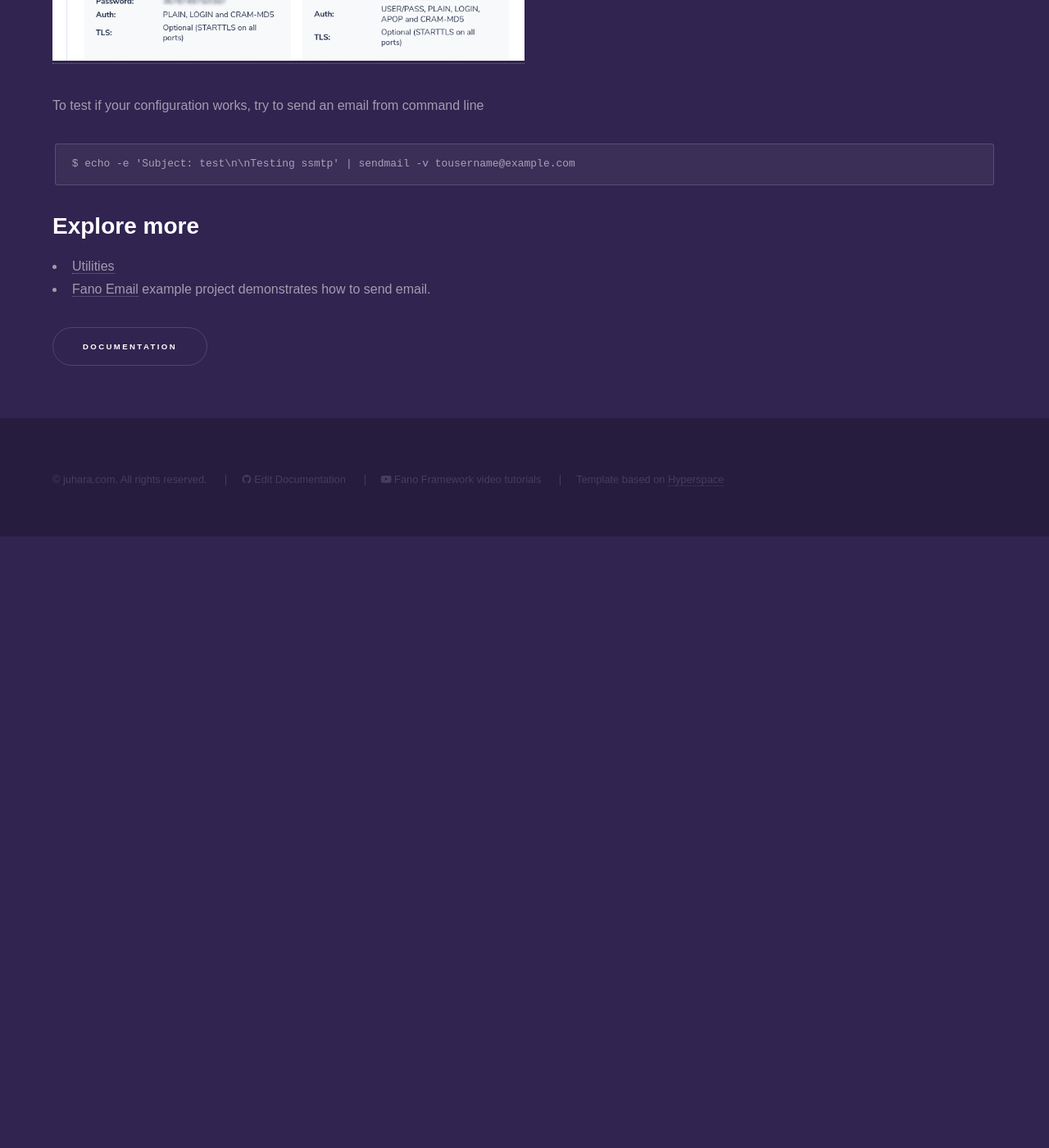
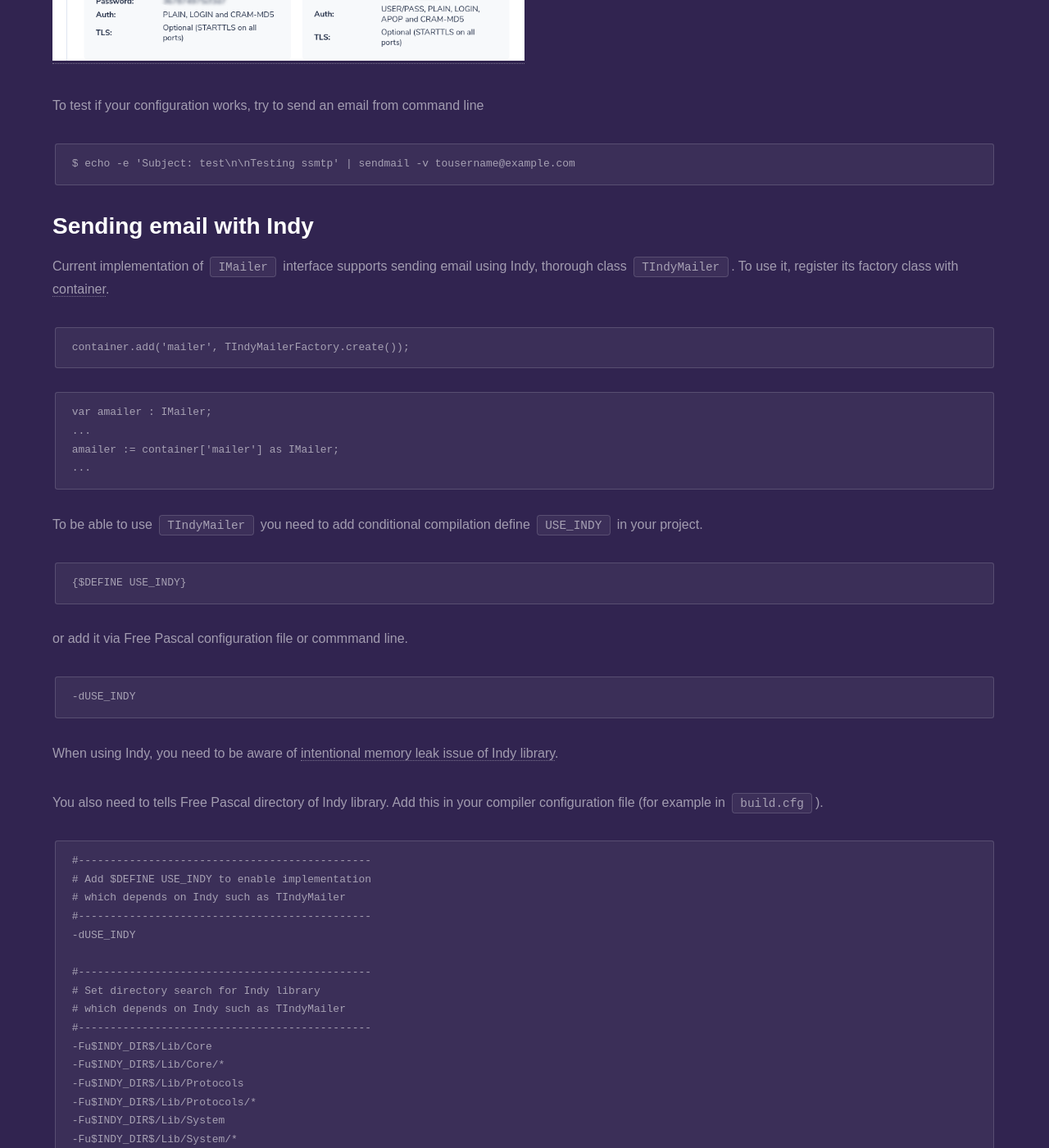
Before and after one commit to fanoframework/fanoframework.github.io, a Jekyll site: the page built from utilities/sending-email/index.md, in a window 1280 px wide and 1400 px high, scrolled down 2162 px. Shown: the whole window at 82% size. Built offline with Jekyll 4.4.1, drawn with Linux system fonts in a browser that asks for light colours; our own code applies the rules of GitHub Pages for plain Markdown files; before the commit the page ends 2816 px from its top, so only the background shows below that; some of the changed text lies outside the part shown.

Commit message:
add documentation on Indy mailer

````diff
--- a/utilities/sending-email/index.md
+++ b/utilities/sending-email/index.md
@@ -75,6 +75,60 @@ To test if your configuration works, try to send an email from command line
 $ echo -e 'Subject: test\n\nTesting ssmtp' | sendmail -v tousername@example.com
 ```
 
+## Sending email with Indy
+
+Current implementation of `IMailer` interface supports sending email using Indy, thorough class `TIndyMailer`. To use it, register its factory class with [container](/dependency-container).
+
+```
+container.add('mailer', TIndyMailerFactory.create());
+```
+
+```
+var amailer : IMailer;
+...
+amailer := container['mailer'] as IMailer;
+...
+```
+To be able to use `TIndyMailer` you need to add conditional compilation define `USE_INDY`
+in your project.
+
+```
+{$DEFINE USE_INDY}
+```
+or add it via Free Pascal configuration file or commmand line.
+
+```
+-dUSE_INDY
+```
+
+When using Indy, you need to be aware of [intentional memory leak issue of Indy library](/known-issues#indy-memory-leak-issue).
+
+You also need to tells Free Pascal directory of Indy library. Add this in your
+compiler configuration file (for example in `build.cfg`).
+
+```
+#----------------------------------------------
+# Add $DEFINE USE_INDY to enable implementation
+# which depends on Indy such as TIndyMailer
+#----------------------------------------------
+-dUSE_INDY
+
+#----------------------------------------------
+# Set directory search for Indy library
+# which depends on Indy such as TIndyMailer
+#----------------------------------------------
+-Fu$INDY_DIR$/Lib/Core
+-Fu$INDY_DIR$/Lib/Core/*
+-Fu$INDY_DIR$/Lib/Protocols
+-Fu$INDY_DIR$/Lib/Protocols/*
+-Fu$INDY_DIR$/Lib/System
+-Fu$INDY_DIR$/Lib/System/*
+```
+And set `INDY_DIR` environment variable to point to Indy library base directory.
+
+```
+$ export INDY_DIR="/path/to/Indy"
+```
 ## Explore more
 
 - [Utilities](/utilities)
````
Also changed, not shown: other parts of utilities/sending-email/index.md (+1 -1 lines), known-issues/index.md (+20 -0 lines).
